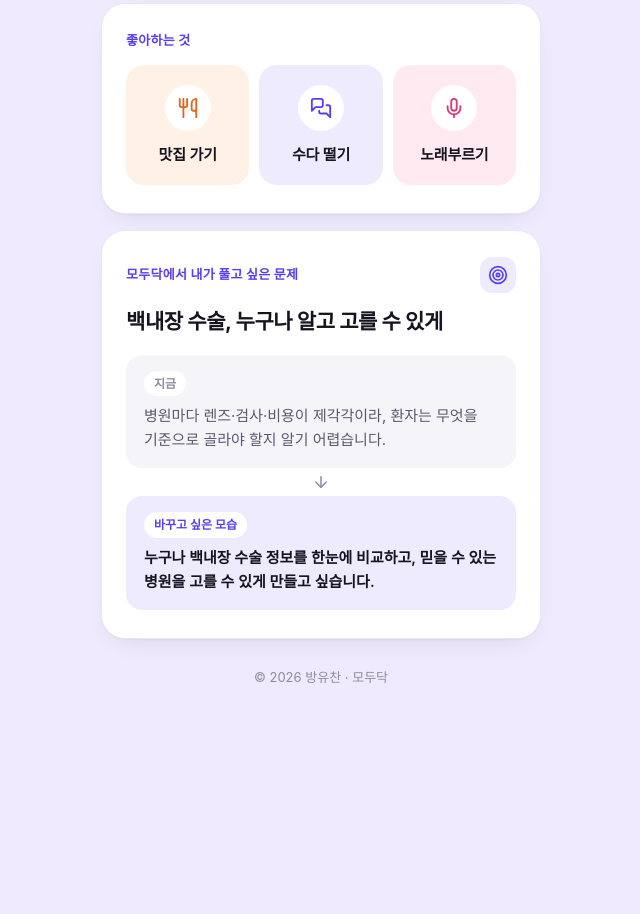
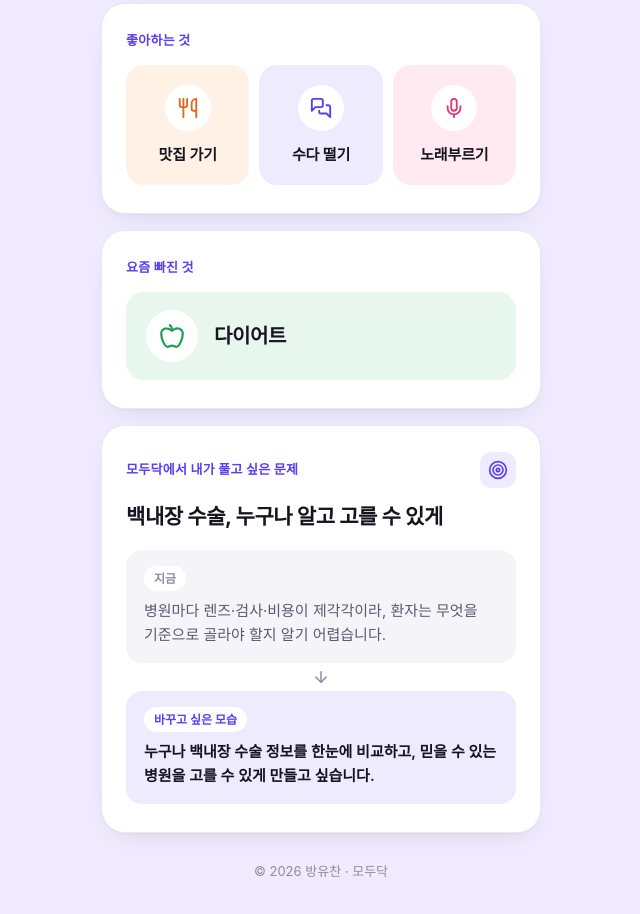
Before and after one commit to kdoo8862-sketch/my-page, a plain HTML site: page index.html in a window 1280 px wide. Shown: the part 604-1518 px from the top of the page, without its empty margins (319-959 px from the left). Before the commit the page ends 1323 px from the top, so only its background shows below. Drawn offline with Linux system fonts and the light colour scheme; a web font is replaced by a local one.

Commit message:
'요즘 빠진 것' 섹션 추가
Co-Authored-By: Claude Opus 5.5 <noreply@anthropic.com>

```diff
--- a/index.html
+++ b/index.html
@@ -30,6 +30,7 @@
     --food-bg:#FFF1E6; --food-fg:#E0661B;
     --chat-bg:#EEEBFF; --chat-fg:#5B3DF5;
     --song-bg:#FFEAF2; --song-fg:#D63A7A;
+    --diet-bg:#E8F7EE; --diet-fg:#1F9D55;
   }
   /* ---------- 기본 ---------- */
   *,*::before,*::after{box-sizing:border-box;margin:0;padding:0}
@@ -272,6 +273,30 @@
     .like__icon{width:40px;height:40px}
   }
 
+  /* ---------- 요즘 빠진 것 ---------- */
+  .now{
+    display:flex;
+    align-items:center;
+    gap:16px;
+    padding:18px 20px;
+    border-radius:18px;
+    background:var(--diet-bg);
+  }
+  .now__icon{
+    width:52px;height:52px;
+    border-radius:50%;
+    display:grid;place-items:center;
+    background:var(--surface);
+    color:var(--diet-fg);
+    flex-shrink:0;
+  }
+  .now__icon svg{width:26px;height:26px}
+  .now__text{
+    font-size:20px;
+    font-weight:700;
+    letter-spacing:-.02em;
+  }
+
   /* ---------- 풀고 싶은 문제 ---------- */
   .problem__title{
     font-size:clamp(19px, 5.4vw, 21px);
@@ -401,7 +426,19 @@
       </ul>
     </section>
 
-    <section class="card reveal" style="--d:3" aria-labelledby="problem-title">
+    <section class="card reveal" style="--d:3" aria-labelledby="now-title">
+      <div class="card__head">
+        <h2 class="label" id="now-title">요즘 빠진 것</h2>
+      </div>
+      <div class="now">
+        <span class="now__icon" aria-hidden="true">
+          <svg viewBox="0 0 24 24" fill="none" stroke="currentColor" stroke-width="2" stroke-linecap="round" stroke-linejoin="round"><path d="M12 20.94c1.5 0 2.75 1.06 4 1.06 3 0 6-8 6-12.22A4.91 4.91 0 0 0 17 5c-2.22 0-4 1.44-5 2-1-.56-2.78-2-5-2a4.78 4.78 0 0 0-5 4.78C2 14 5 22 8 22c1.25 0 2.5-1.06 4-1.06Z"/><path d="M10 2c1 .5 2 2 2 5"/></svg>
+        </span>
+        <span class="now__text">다이어트</span>
+      </div>
+    </section>
+
+    <section class="card reveal" style="--d:4" aria-labelledby="problem-title">
       <div class="card__head">
         <h2 class="label" id="problem-title">모두닥에서 내가 풀고 싶은 문제</h2>
         <span class="badge" aria-hidden="true">
@@ -422,7 +459,7 @@
       </div>
     </section>
 
-    <footer class="reveal" style="--d:4">© 2026 방유찬 · 모두닥</footer>
+    <footer class="reveal" style="--d:5">© 2026 방유찬 · 모두닥</footer>
   </main>
 
   <script>
```
